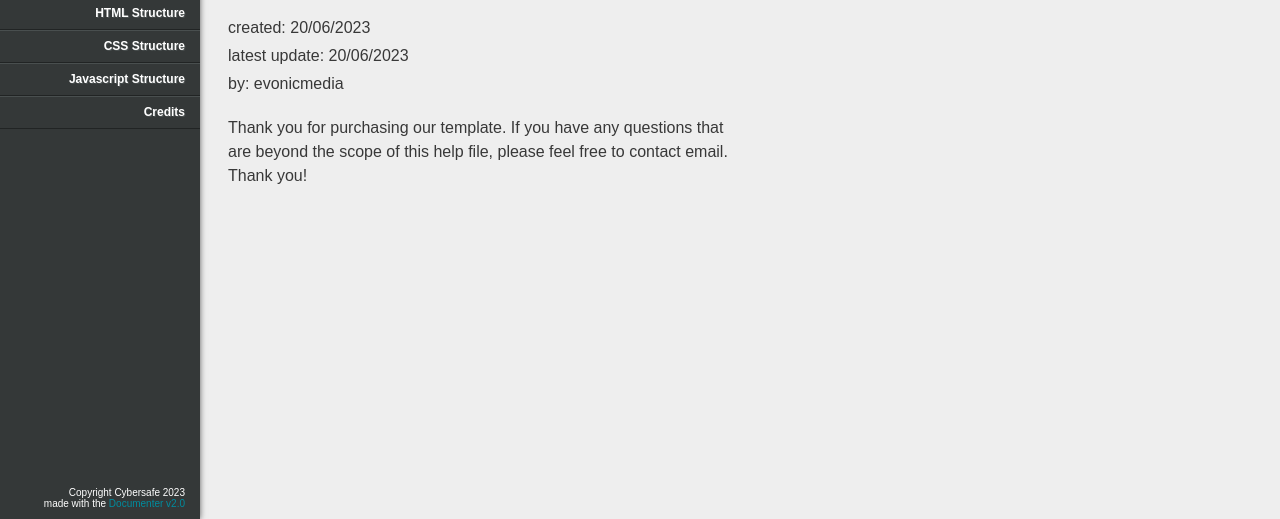
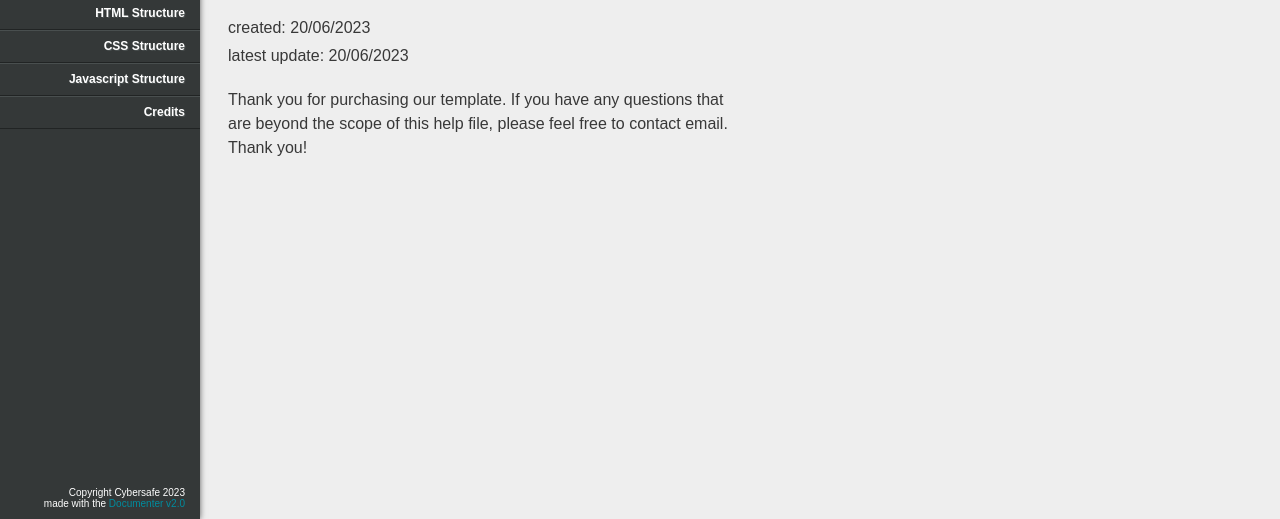
Before and after one commit to infigolabs/infigo-web, a plain HTML site: page webapp/documentation/index.html in a window 1280 px wide. Shown: the part 281-800 px from the top of the page. Drawn offline with Linux system fonts and the light colour scheme.

Commit message:
Updated common reference

```diff
--- a/webapp/documentation/index.html
+++ b/webapp/documentation/index.html
@@ -153,7 +153,6 @@
             <ul>
                 <li>created: 20/06/2023</li>
                 <li>latest update: 20/06/2023</li>
-                <li>by: evonicmedia</li>
             </ul>
             <p>Thank you for purchasing our template. If you have any questions that are beyond the scope of this help file, please feel free to contact email. Thank you!</p>
         </section>
```
Also changed, not shown: 2 other files.
